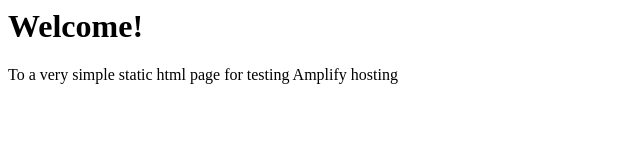
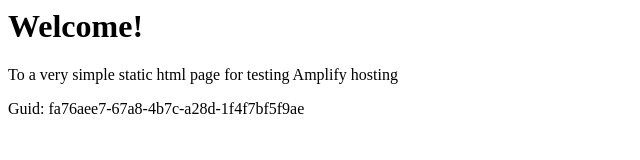
Before and after one commit to aws-aemilia-bah/Github-PR-Commit-Integration-Test-DoNotTouch-Gith-OKSLNVO2-v1-prod-me-south-1, a website: page src/index.html in a window 1280 px wide. Shown: the whole page, without its empty margins (0-640 px from the left). Drawn offline with Linux system fonts and the light colour scheme.

Commit message:
commit from integ tests

```diff
--- a/src/index.html
+++ b/src/index.html
@@ -1,3 +1,5 @@
+
+
 <html lang="en">
 
 <head>
@@ -10,6 +12,6 @@
 <body>
     <h1>Welcome!</h1>
     <p>To a very simple static html page for testing Amplify hosting</p>
-</body>
+    <p>Guid: fa76aee7-67a8-4b7c-a28d-1f4f7bf5f9ae</p></body>
 
 </html>
```
